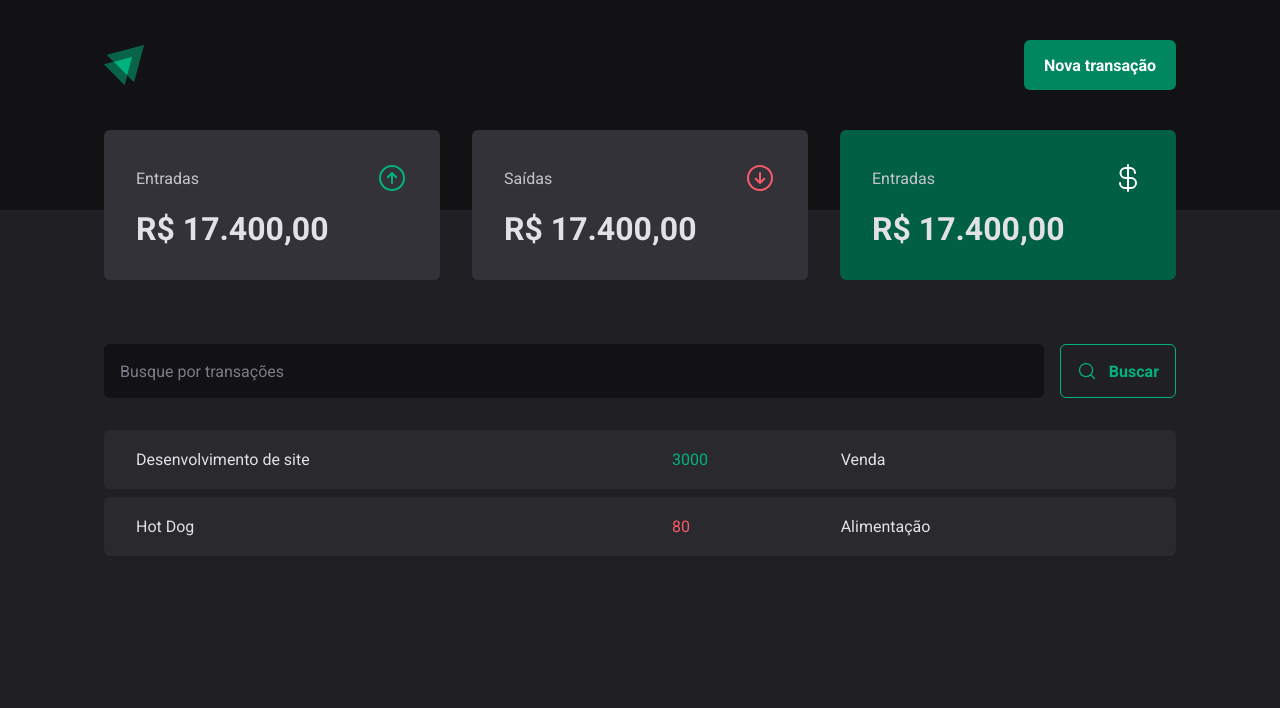
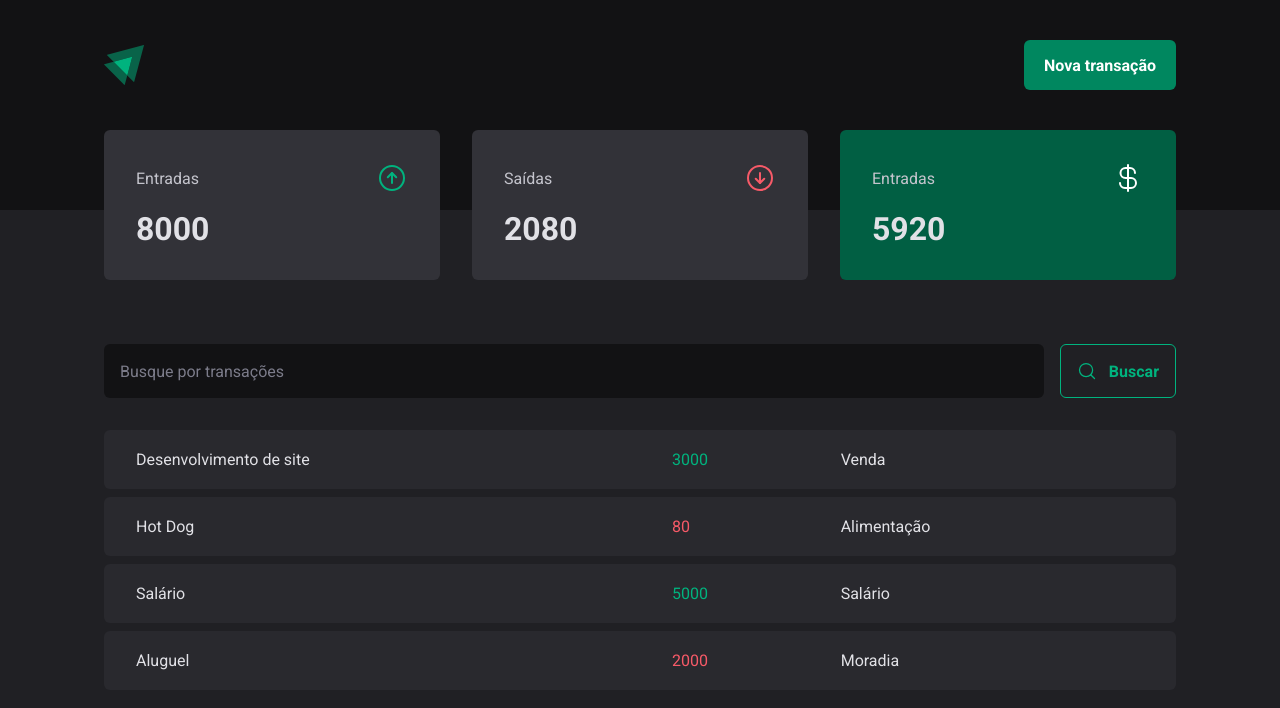
Before and after one commit to phcbarros/one-react, a React (Vite) app in the folder 03-dt-money/: page / in a window 1280 px wide. Shown: the top 708 px of the page. Built offline with nearby package versions, Linux system fonts and the light colour scheme; data requests are answered from the project's data file.

Commit message:
Consumo de API e performance ReactJS - 02 - Calculando resumo das transações

```diff
--- a/03-dt-money/server.json
+++ b/03-dt-money/server.json
@@ -15,6 +15,22 @@
       "category": "Alimentação",
       "price": 80,
       "createAt": "2024-04-02T12:52:00.062Z'"
+    },
+    {
+      "id": 3,
+      "description": "Salário",
+      "type": "income",
+      "category": "Salário",
+      "price": 5000,
+      "createAt": "2024-03-01T16:52:53.062Z'"
+    },
+    {
+      "id": 4,
+      "description": "Aluguel",
+      "type": "outcome",
+      "category": "Moradia",
+      "price": 2000,
+      "createAt": "2024-03-02T16:52:53.062Z'"
     }
   ]
 }
--- a/03-dt-money/src/components/Summary/index.tsx
+++ b/03-dt-money/src/components/Summary/index.tsx
@@ -6,6 +6,24 @@ import {SummaryCard, SummaryContainer} from './styles'
 export function Summary() {
   const {transactions} = useContext(TransactionsContext)
 
+  /**
+   * Nenhum outro lugar a aplicação precisa da informação do total de entradas, saídas e  total
+   * */
+  const summary = transactions.reduce(
+    (acc, transaction) => {
+      if (transaction.type === 'income') {
+        acc.income += transaction.price
+        acc.total += transaction.price
+      } else {
+        acc.outcome += transaction.price
+        acc.total -= transaction.price
+      }
+
+      return acc
+    },
+    {income: 0, outcome: 0, total: 0},
+  )
+
   return (
     <SummaryContainer>
       <SummaryCard>
@@ -13,7 +31,7 @@ export function Summary() {
           <span>Entradas</span>
           <ArrowCircleUp size="32" color="#00b37e" />
         </header>
-        <strong>R$ 17.400,00</strong>
+        <strong>{summary.income}</strong>
       </SummaryCard>
 
       <SummaryCard>
@@ -21,7 +39,7 @@ export function Summary() {
           <span>Saídas</span>
           <ArrowCircleDown size="32" color="#f75a68" />
         </header>
-        <strong>R$ 17.400,00</strong>
+        <strong>{summary.outcome}</strong>
       </SummaryCard>
 
       <SummaryCard variant="green">
@@ -29,7 +47,7 @@ export function Summary() {
           <span>Entradas</span>
           <CurrencyDollar size="32" color="#fff" />
         </header>
-        <strong>R$ 17.400,00</strong>
+        <strong>{summary.total}</strong>
       </SummaryCard>
     </SummaryContainer>
   )
```
